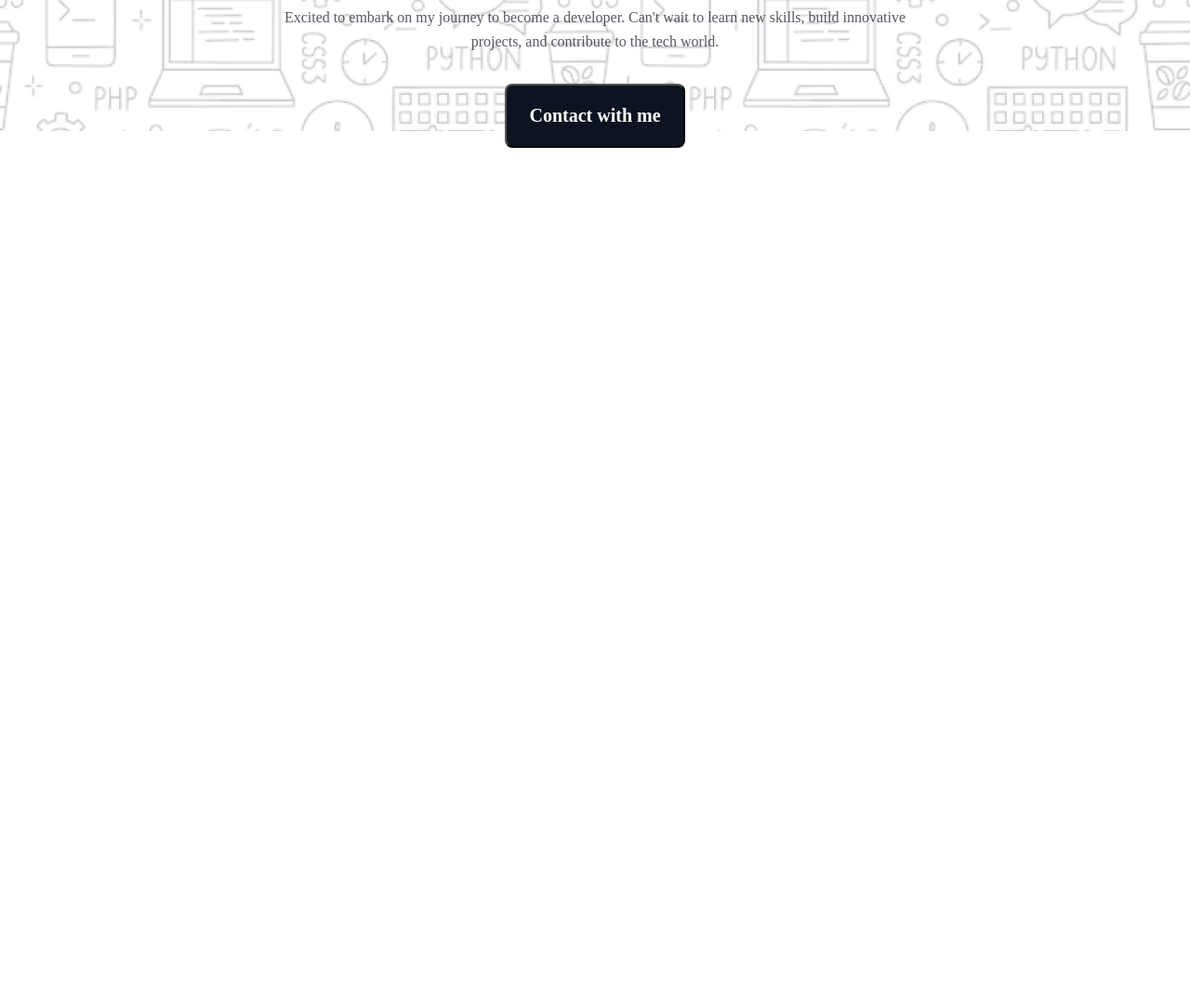
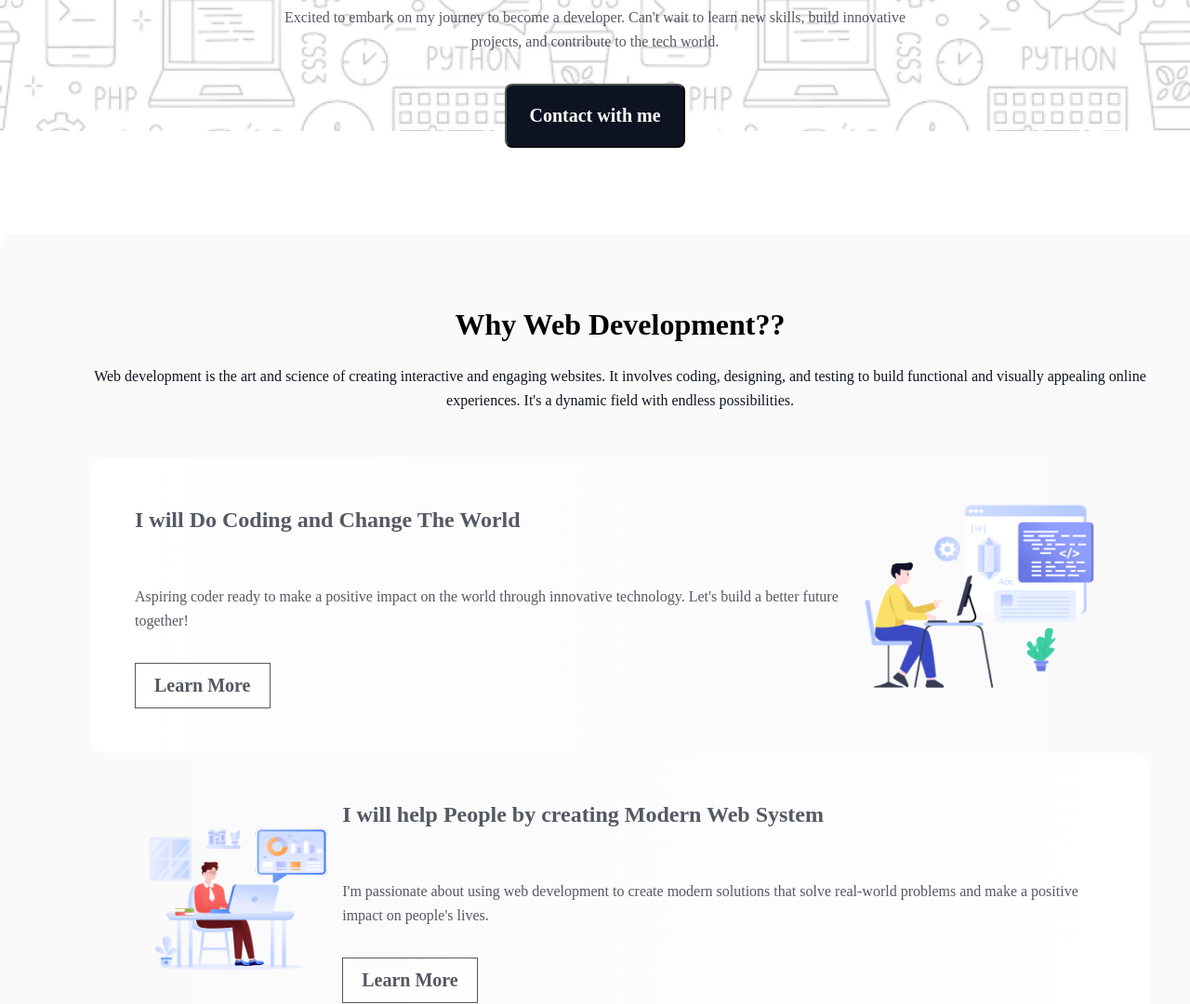
Before and after one commit to Rahelk404/B9-A1-reset, a plain HTML site: page index.html in a window 1280 px wide. Shown: the part 614-1694 px from the top of the page at 93% size. Before the commit the page ends 800 px from the top, so only its background shows below. Drawn offline with Linux system fonts and the light colour scheme; a web font is replaced by a local one.

Commit message:
added why my web devolopment section image , text and button

```diff
--- a/index.html
+++ b/index.html
@@ -24,7 +24,7 @@
                 <button>Download Resume</button>
             </div>
         </div>
-            <!-- Hero background section start -->
+        <!-- Hero background section start -->
         <div class="hero-bg">
 
             <div class="hero-img">
@@ -33,15 +33,57 @@
 
             <div class="hero-text">
                 <h2>"In the near future, I hope to become a Developer."</h2>
-                <p>Excited to embark on my journey to become a developer. Can't wait to learn new skills, build innovative projects, and contribute to the tech world.</p>
+                <p>Excited to embark on my journey to become a developer. Can't wait to learn new skills, build
+                    innovative projects, and contribute to the tech world.</p>
                 <button class="btn">Contact with me</button>
-                </div>
             </div>
+        </div>
         </div>
     </header>
 
     <main>
+        <!-- Why web devolopment section start -->
+        <section class="header-wd">
+            <div class="title-wd">
+                <h2>Why Web Development??</h2>
+                <p>Web development is the art and science of creating interactive and engaging websites. It involves coding, designing, and testing to build functional and visually appealing online experiences. It's a dynamic field with endless possibilities.</p>
+            </div>
 
+            <div class="main-wd">
+                <div class="content-wd">
+                    <div class="content-text">
+                        <h3>I will Do Coding and Change The World</h3>
+                        <p>Aspiring coder ready to make a positive impact on the world through innovative technology. Let's build a better future together!</p>
+                        <button class="btn-primary">Learn More</button>
+                    </div>
+                    <div class="content-img-a">
+                        <img src="./assets/Layer_1.png" alt="">
+                    </div>
+                </div>
+
+                <div class="content-wdz">
+                    <div class="content-img-b">
+                        <img src="./assets/Group 3.png" alt="">
+                    </div>
+                    <div class="content-text">
+                        <h3>I will help People by creating Modern Web System</h3>
+                        <p>I'm passionate about using web development to create modern solutions that solve real-world problems and make a positive impact on people's lives.</p>
+                        <button class="btn-primary">Learn More</button>
+                    </div>
+                </div>
+                <div class="content-wd">
+                    <div class="content-text">
+                        <h3>I will Do Coding and Change The World</h3>
+                        <p>Aspiring coder ready to make a positive impact on the world through innovative technology. Let's build a better future together!</p>
+                        <button class="btn-primary">Learn More</button>
+                    </div>
+                    <div class="content-img-b">
+                        <img src="./assets/Group 4.png" alt="">
+                    </div>
+                </div>
+            </div>
+        </section>
+        <!-- Why web devolopment section End! -->
     </main>
 
     <footer>
--- a/styles/style.css
+++ b/styles/style.css
@@ -104,6 +104,7 @@
     margin-top: 24px;
 }
 
+/* hero bg button start */
 .btn {
     border-radius: 8px;
     background: rgb(13, 19, 33);
@@ -119,7 +120,125 @@
     cursor: pointer;
 }
 
-.btn:hover{
+.btn:hover {
     background-color: rgb(255, 255, 255);
     color: black;
 }
+
+/* Why web devolopment section start */
+
+.header-wd {
+    border-radius: 16px;
+    background: rgba(13, 19, 33, 0.02);
+    /* margin: 74px 150px; */
+    margin: 74px auto;
+    padding: 80px 97px;
+    max-width: 1140px;
+    width: 100%;
+}
+
+.header-wd .title-wd h2 {
+    olor: rgb(13, 19, 33);
+    font-family: Azeret Mono;
+    font-size: 32px;
+    font-weight: 800;
+    line-height: 37px;
+    letter-spacing: 0%;
+    text-align: center;
+    margin-bottom: 24px;
+}
+
+.header-wd .title-wd p {
+    color: rgb(13, 19, 33);
+    font-family: Azeret Mono;
+    font-size: 16px;
+    font-weight: 400;
+    line-height: 26px;
+    letter-spacing: 0%;
+    text-align: center;
+    margin-bottom: 48px;
+}
+
+.main-wd .content-wd {
+    padding: 48px;
+    border-radius: 16px;
+    background: linear-gradient(90.00deg, rgb(255, 255, 255), rgba(255, 255, 255, 0) 100%);
+    display: flex;
+    justify-content: space-between;
+    align-items: center;
+}
+
+.main-wd .content-wdz {
+    padding: 48px;
+    display: flex;
+    border-radius: 16px;
+    background: linear-gradient(270.00deg, rgb(255, 255, 255), rgba(255, 255, 255, 0) 100%);
+    justify-content: space-between;
+    align-items: center;
+    justify-items: start;
+}
+
+.content-text h3 {
+    color: rgba(13, 19, 33, 0.7);
+    font-family: Azeret Mono;
+    height: 72px;
+    font-weight: 477px;
+    font-size: 24px;
+    font-weight: 700;
+    line-height: 36px;
+    letter-spacing: 0%;
+    text-align: left;
+    margin-bottom: 16px;
+}
+
+.content-text p {
+    color: rgb(13, 19, 33);
+    font-family: Azeret Mono;
+    font-size: 16px;
+    font-weight: 400;
+    line-height: 26px;
+    text-align: left;
+    opacity: 0.7;
+}
+
+.btn-primary {
+    box-sizing: border-box;
+    border: 1px solid rgb(13, 19, 33);
+    opacity: 0.7;
+    justify-content: center;
+    align-items: center;
+    gap: 10;
+    padding: 12px 20px 12px 20px;
+    margin-top: 32px;
+    background-color: white;
+    color: rgb(13, 19, 33);
+    font-family: Azeret Mono;
+    font-size: 20px;
+    font-weight: 600;
+    line-height: 23px;
+    text-align: center;
+    cursor: pointer;
+    transition: all 1s;
+}
+
+.btn-primary:hover {
+    background-color: black;
+    color: white;
+}
+
+.content-img-a img {
+    width: 259.56px;
+    height: 217.01px;
+}
+
+.content-img-b img {
+    width: 223.2px;
+    height: 208.85px;
+}
+
+.content-img-c img{
+    width: 206.4px;
+height: 187.32px;
+}
+
+    /* Why web devolopment section End! */
```
